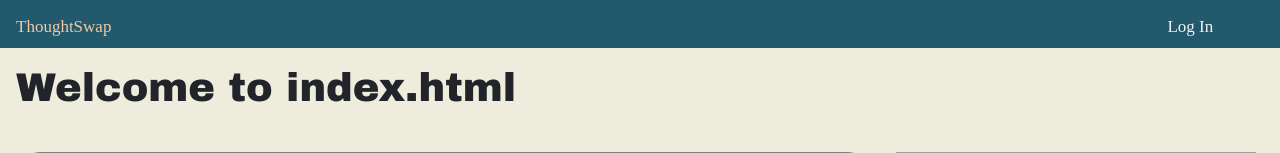
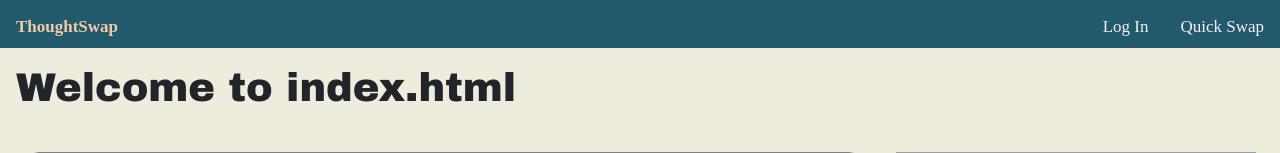
Before and after one commit to 347S24/347-final-project-thoughtswap, a Django app: page /discussion/ in a window 1280 px wide. Shown: the top 153 px of the page. Run offline with Django 4.2, Linux system fonts and the light colour scheme; grey boxes are pictures that could not be loaded.

Commit message:
top-nav responsiveness

```diff
--- a/thoughtSwap/discussion/static/css/styles.css
+++ b/thoughtSwap/discussion/static/css/styles.css
@@ -431,8 +431,28 @@ span {
     overflow: hidden;
     max-height: 48px;
 }
+#top-nav-flex{
+    display: flex;
+    justify-content: end;
+}
 
 .nav-link {
+    border: none;
+    background-color: #23596d;
+    color: #f2f2f2;
+    text-align: center;
+    padding: 14px 16px;
+    text-decoration: none;
+    font-size: 17px;
+    font-family: 'Times New Roman', Times, serif;
+    left: 80%;
+}
+
+.nav-link:hover {
+    background-color: #f0caa4;
+    color: black;
+}
+#logo {
     border: none;
     background-color: #23596d;
     float: left;
@@ -442,22 +462,12 @@ span {
     text-decoration: none;
     font-size: 17px;
     font-family: 'Times New Roman', Times, serif;
-}
 
-.nav-link:hover {
-    background-color: #f0caa4;
-    color: black;
 }
 
 #logo:hover {
     color: #f0caa4;
     background-color: #23596d;
-}
-
-.topnav>a:nth-child(2) {
-    display: inline-block;
-    text-align: right;
-    margin-left: 80%;
 }
 
 .start-swap-btn {
--- a/thoughtSwap/discussion/templates/index.html
+++ b/thoughtSwap/discussion/templates/index.html
@@ -15,15 +15,17 @@
 
 <body>
     <div class="topnav">
-        <a class="nav-link" id="logo" href="{% url 'index' %}">ThoughtSwap</a>
+        <a id="logo" href="{% url 'index' %}">ThoughtSwap</a>
+        <div id="top-nav-flex">
         {% if user.is_authenticated %}
-        <a class="nav-link" href="{% url 'facilitator-profile' %}">Profile</a>
+        <a class="nav-link" href="{% url 'index' %}">Profile</a>
         {%else%}
         <!--login.html is blank right now-->
-        <a class="nav-link" href="{% url 'facilitator-profile' %}">Log In</a>
+        <a class="nav-link" href="{% url 'index' %}">Log In</a>
         {%endif%}
         <!--eventually link the page for inserting a code-->
         <button class="nav-link" onclick="Swaps(this)">Quick Swap</button>
+    </div>
     </div>
     {% block header %}
     <h1 class="discussion-header"> Welcome to index.html</h1>
```
